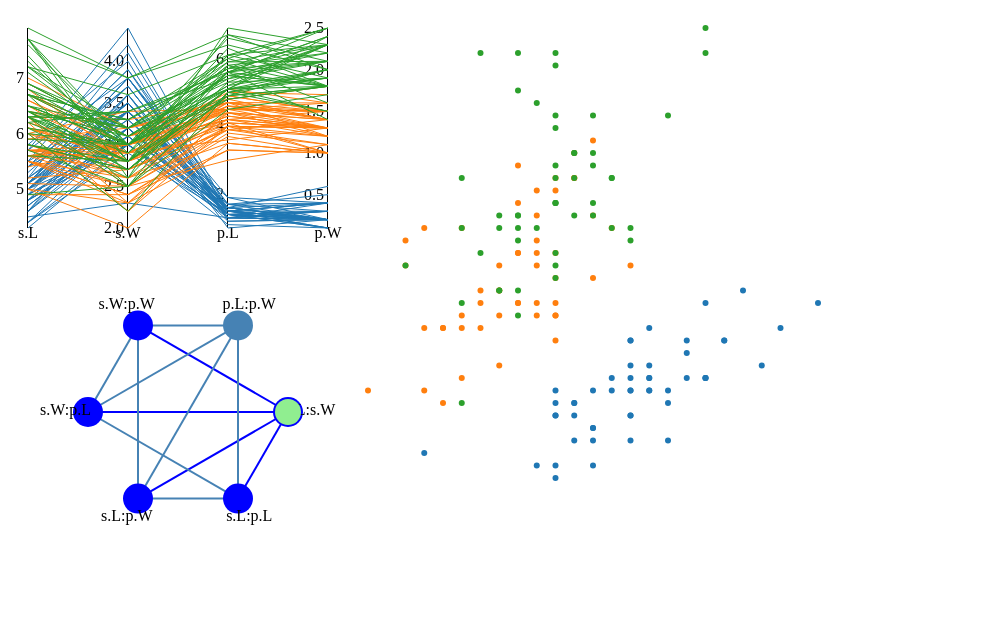
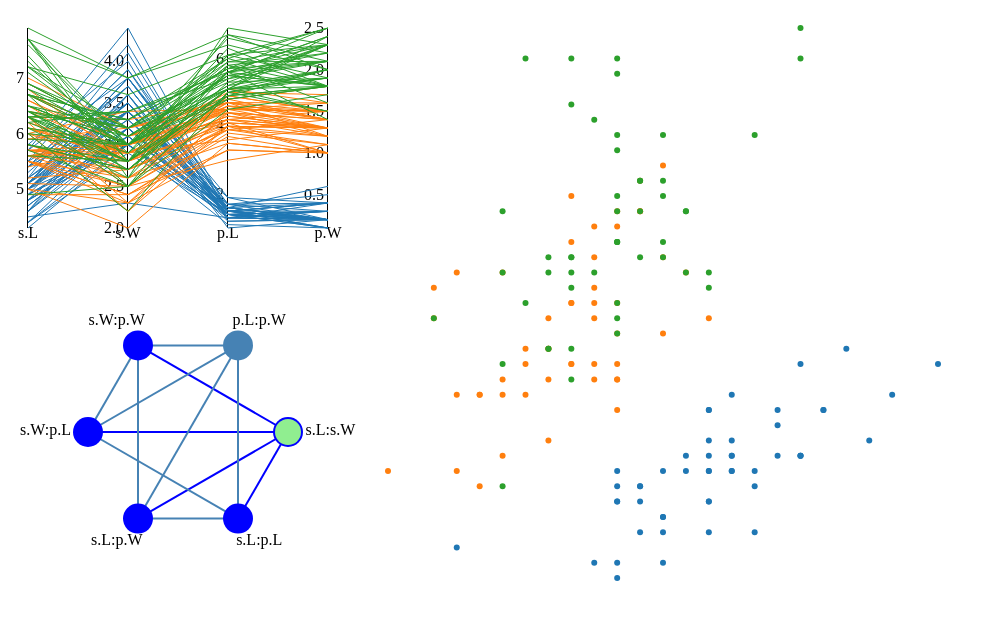
Before and after one commit to xuexue/hdd3, a plain HTML site: page together.html in a window 1280 px wide. Shown: the whole page, without its empty margins (0-988 px from the left). Drawn offline with Linux system fonts and the light colour scheme.

Commit message:
minor adjustment of padding

```diff
--- a/nav.js
+++ b/nav.js
@@ -98,8 +98,8 @@ function setupNav(height, width, padding, mainDiv) {
       .enter().append("text")
         .attr("class", "text")
         .attr("transform", "translate("+padding+","+(padding+3)+")")
-        .attr("x", function(d) { return scale(d.x, width, width+45)})
-        .attr("y", function(d) { return scale(d.y, height, height+45)})
+        .attr("x", function(d) { return scale(d.x, width, width+85)})
+        .attr("y", function(d) { return scale(d.y, height, height+55)})
         .text(function(d) { return d.name })
         .attr("text-anchor", "middle")
 
--- a/together.html
+++ b/together.html
@@ -13,7 +13,6 @@
         float:left
       }
       #navgraph {
-        padding-left:20px;
       }
     </style>
   </head>
@@ -33,12 +32,12 @@
     </div>
 
     <script type="text/javascript">
-      scatter.setup(450, 450, 20, "#rightPanel");
+      scatter.setup(550, 550, 20, "#rightPanel");
       scatter.plot("x","y");
 
       parallel.setup(200,300,20, "#parallel");
 
-      setupNav(200,200,60, "#navgraph");
+      setupNav(200,200,80, "#navgraph");
     </script>
 
   </body>
```
